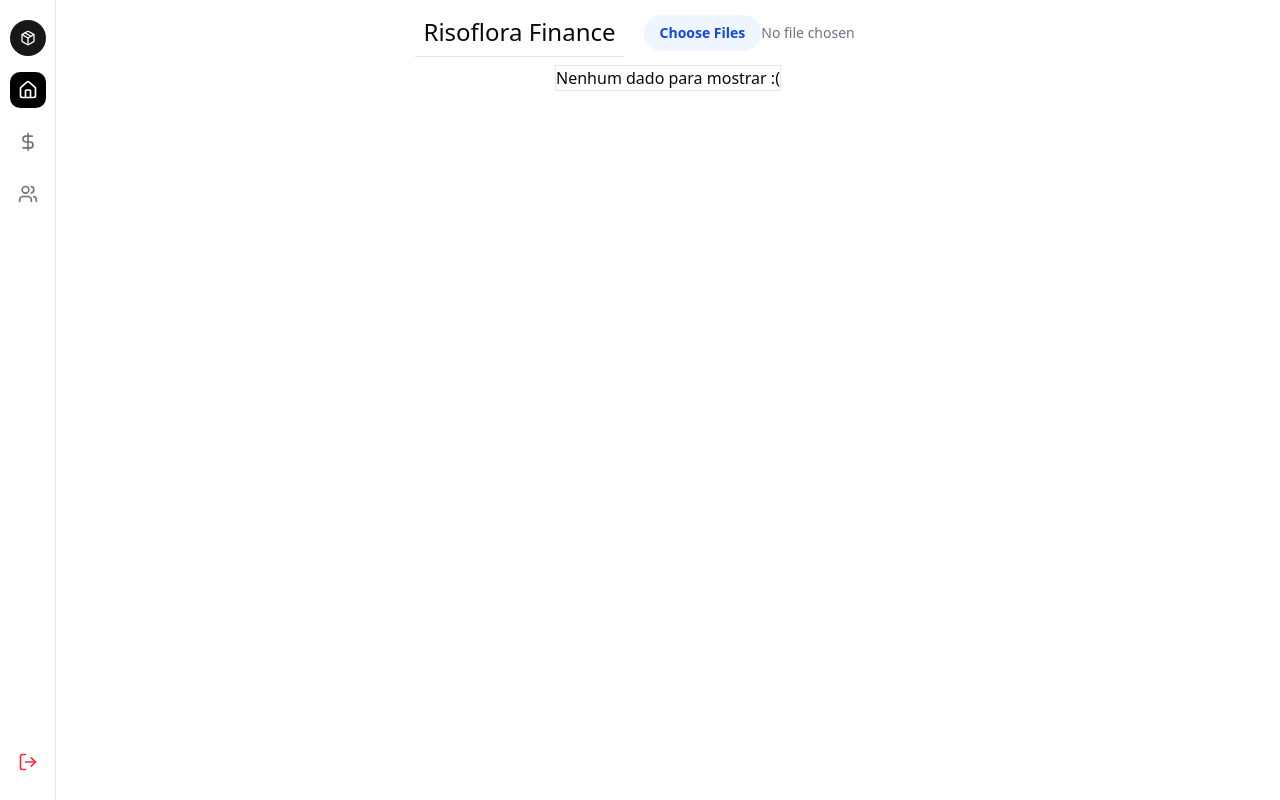
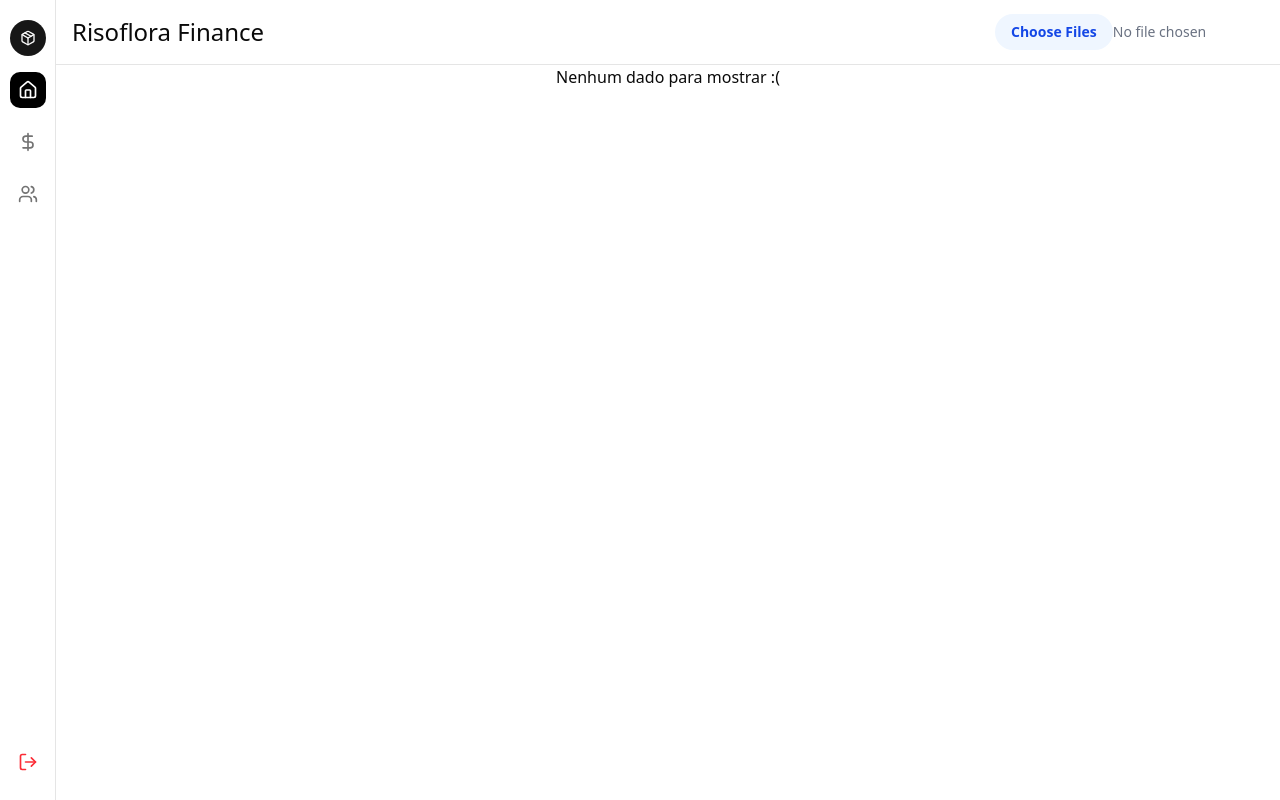
Before and after one commit to TonAlmeida/finance-dashboard, a Next.js app: page / in a window 1280 px wide. Built offline with nearby package versions, Linux system fonts and the light colour scheme.

Commit message:
change view of empty values

```diff
--- a/src/app/page.tsx
+++ b/src/app/page.tsx
@@ -148,12 +148,13 @@ export default function App() {
       }
     </main>
   ) : (
-    <div className="sm:ml-14 flex flex-col justify-center items-center">
-      <div className="flex flex-col sm:flex-row">
-        <h1 className="hidden sm:flex p-2 m-2 border-b text-md sm:text-2xl">Risoflora Finance</h1>
+    <div className="ml-0 sm:ml-14 flex flex-col justify-center items-center max-w-full overflow-x-hidden">
+      <div className="flex flex-col sm:flex-row sm:w-full w-80 border-b">
+        <h1 className="hidden sm:flex w-full p-2 m-2 text-md sm:text-2xl">Risoflora Finance</h1>
         <FileUpload onDataProcessed={handleDataProcessed} onError={handleError} />
       </div>
-      <div className="text-center border">Nenhum dado para mostrar :(</div>
+      <div className="text-center">Nenhum dado para mostrar :(</div>
     </div>
+
   )
 }
```
